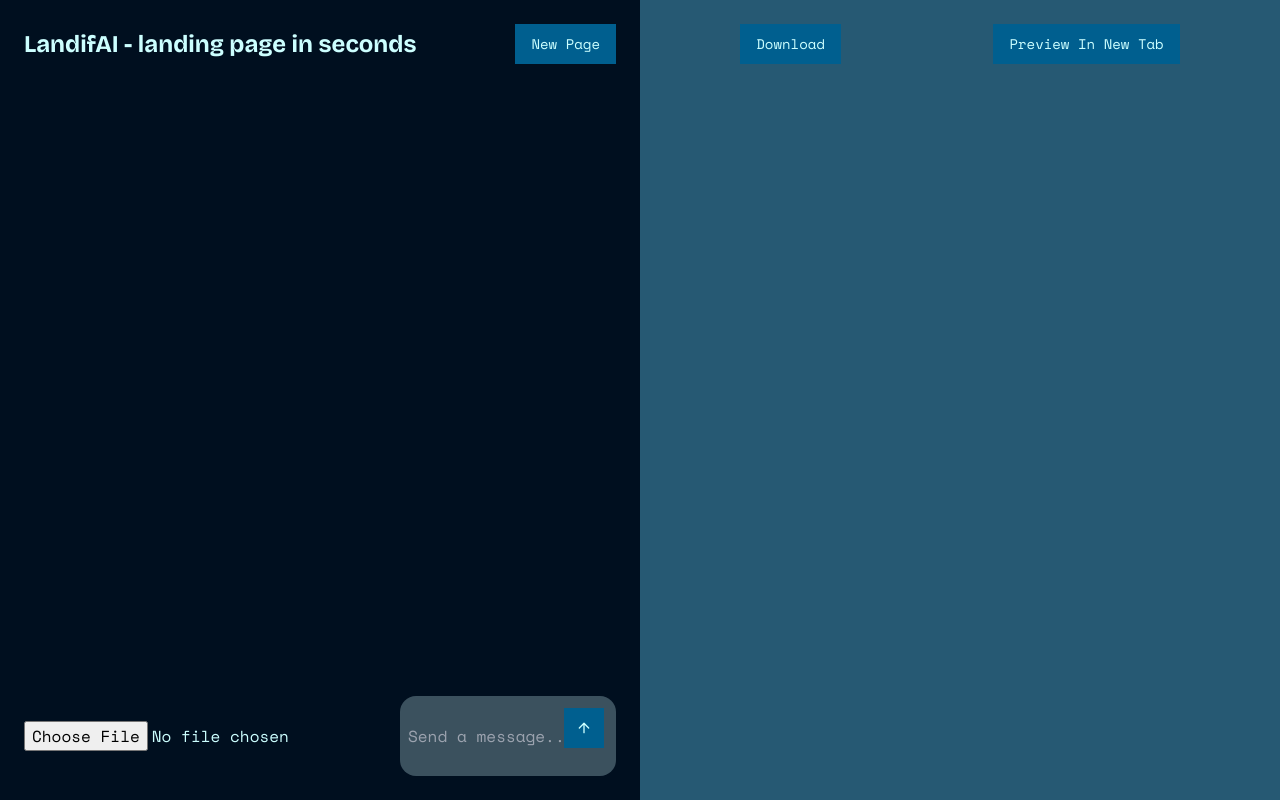
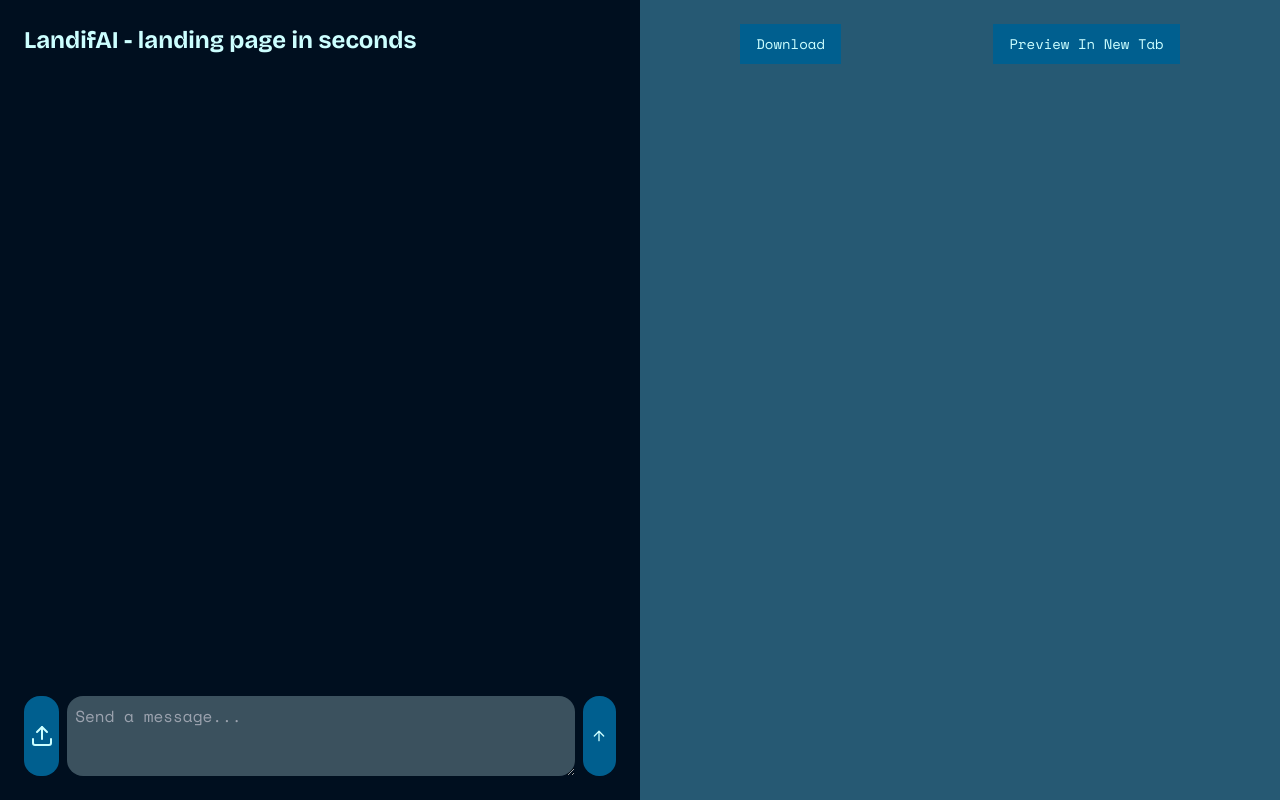
Before and after one commit to younann/landifai, a Next.js app: page / in a window 1280 px wide. Built offline with nearby package versions, Linux system fonts and the light colour scheme.

Commit message:
chatwindow update

```diff
--- a/src/components/chatwindow.tsx
+++ b/src/components/chatwindow.tsx
@@ -6,27 +6,27 @@ import React, { SVGProps, useEffect, useState } from "react";
 import { Avatar, AvatarImage, AvatarFallback } from "@/components/ui/avatar";
 import { Button } from "@/components/ui/button";
 import Loader from "./ui/loader";
+import { Textarea } from "./ui/textarea";
 
 interface ChatWindowProps {
   onCodeReceived: (code: string) => void;
 }
 
 const ChatWindow: React.FC<ChatWindowProps> = ({ onCodeReceived }) => {
-  const { messages, input, handleSubmit, handleInputChange, isLoading } =
+  const { messages, input, handleSubmit, handleInputChange, isLoading, stop } =
     useChat();
   const handleEmbedCode = async (messageContent: string) => {
     onCodeReceived(messageContent);
   };
 
   return (
-    <div className="flex flex-col bg-background text-foreground p-6 gap-6 w-[50%]">
+    <div className="flex flex-col bg-background text-foreground p-6 gap-6 w-[50%] resize">
       <div className="flex items-center justify-between">
         <h1 className="text-2xl font-bold">
           LandifAI - landing page in seconds
         </h1>
-        <Button>New Page</Button>
       </div>
-      <div className="flex flex-col gap-4 overflow-y-scroll h-[600px]">
+      <div className="flex flex-col gap-4 overflow-y-scroll h-full ">
         {messages.map((message) => (
           <div className="flex items-start gap-4" key={message.id}>
             <div>
@@ -57,17 +57,29 @@ const ChatWindow: React.FC<ChatWindowProps> = ({ onCodeReceived }) => {
           </div>
         ))}
       </div>
-      <div className="relative rounded-lg flex items-center justify-between">
+      <div className="relative rounded-lg flex items-center justify-around gap-2">
+        <label
+          htmlFor="imageupload"
+          className="bg-primary w-9 h-20 flex justify-center items-center rounded-2xl hover:bg-white hover:text-primary"
+        >
+          <UploadIcon />
+
           <input
             type="file"
             name="image"
             id="imageupload"
             disabled={isLoading}
+            className="sr-only"
             onChange={handleInputChange}
           />
-        <form onSubmit={handleSubmit}>
-          <input
-            className="bg-secondary h-20 w-full rounded-2xl px-2 text-white"
+        </label>
+
+        <form
+          onSubmit={handleSubmit}
+          className="w-[95%] flex justify-center items-center gap-2 h-20"
+        >
+          <textarea
+            className="bg-secondary h-20 w-full rounded-2xl px-2 text-white placeholder:pt-2"
             value={input}
             placeholder="Send a message..."
             onChange={handleInputChange}
@@ -76,7 +88,7 @@ const ChatWindow: React.FC<ChatWindowProps> = ({ onCodeReceived }) => {
           <Button
             type="submit"
             size="icon"
-            className="absolute top-3 right-3"
+            className="w-9 h-20 rounded-2xl"
             onClick={handleSubmit}
           >
             <ArrowUpIcon className="h-4 w-4" />
@@ -108,3 +120,24 @@ function ArrowUpIcon(props: JSX.IntrinsicAttributes & SVGProps<SVGSVGElement>) {
     </svg>
   );
 }
+
+function UploadIcon(props: JSX.IntrinsicAttributes & SVGProps<SVGSVGElement>) {
+  return (
+    <svg
+      {...props}
+      xmlns="http://www.w3.org/2000/svg"
+      width="24"
+      height="24"
+      viewBox="0 0 24 24"
+      fill="none"
+      stroke="currentColor"
+      strokeWidth="2"
+      strokeLinecap="round"
+      strokeLinejoin="round"
+    >
+      <path d="M21 15v4a2 2 0 0 1-2 2H5a2 2 0 0 1-2-2v-4" />
+      <polyline points="17 8 12 3 7 8" />
+      <line x1="12" x2="12" y1="3" y2="15" />
+    </svg>
+  );
+}
```
Lines whose indentation alone changed are shown as unchanged.
